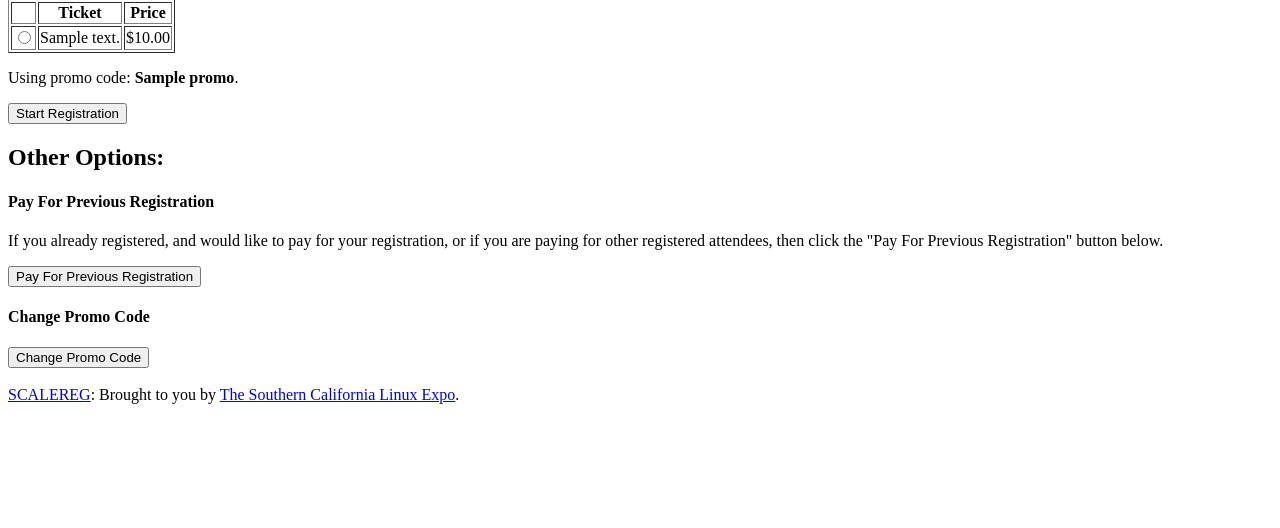
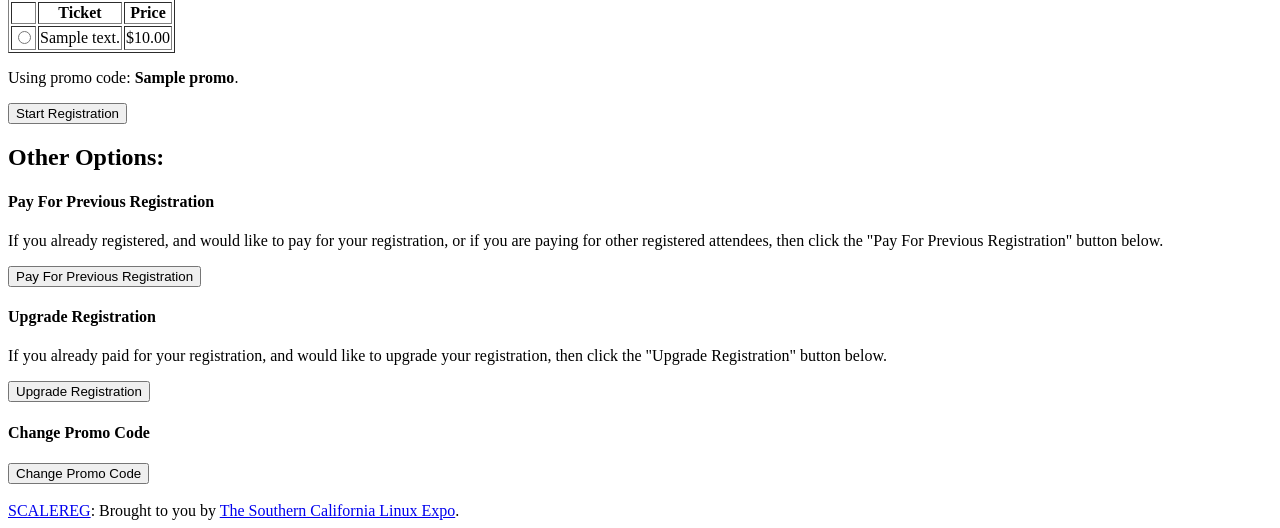
Before and after one commit to socallinuxexpo/scalereg, a Django app: template scalereg3/reg23/templates/reg_index.html in a window 1280 px wide. Shown: the part 401-929 px from the top of the page. Before the commit the page ends 805 px from the top, so only its background shows below. Run offline with Django 3.2, Linux system fonts and the light colour scheme; the template is opened without the code that fills it: most values are stand-ins (such as "Sample title", 1, 10 or a date in 2020); parts of the project's set-up code (start-up, migrations or seed data) failed here and were passed over.

Commit message:
reg23: Add upgrade option to index page

```diff
--- a/scalereg3/reg23/templates/reg_index.html
+++ b/scalereg3/reg23/templates/reg_index.html
@@ -106,6 +106,18 @@
     </p>
     </form>
 
+    <h4>Upgrade Registration</h4>
+
+    <p>
+    If you already paid for your registration,
+    and would like to upgrade your registration,
+    then click the "Upgrade Registration" button below.
+    </p>
+
+    <form method="get" action="start_upgrade/">
+    <input type="submit" value="Upgrade Registration" />
+    </form>
+
     {% if promo %}
     <h4>Change Promo Code</h4>
 
```
